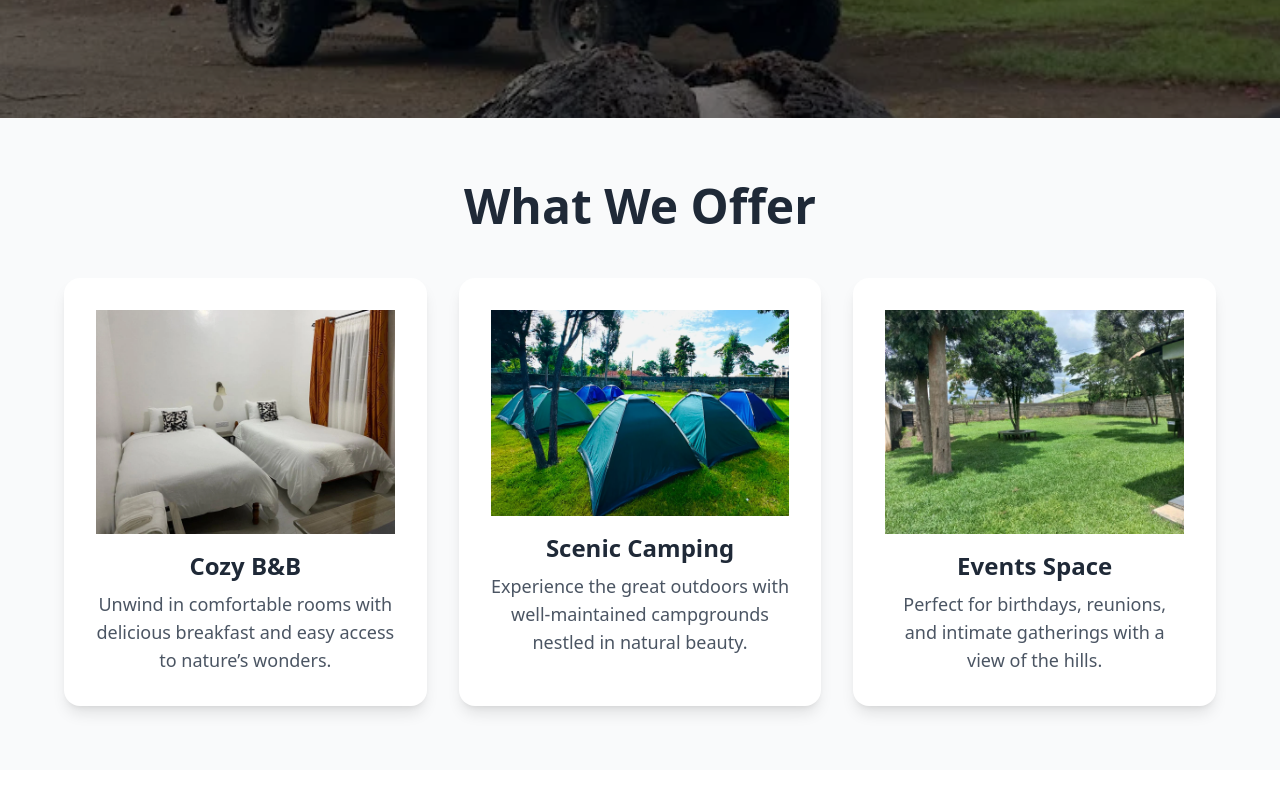
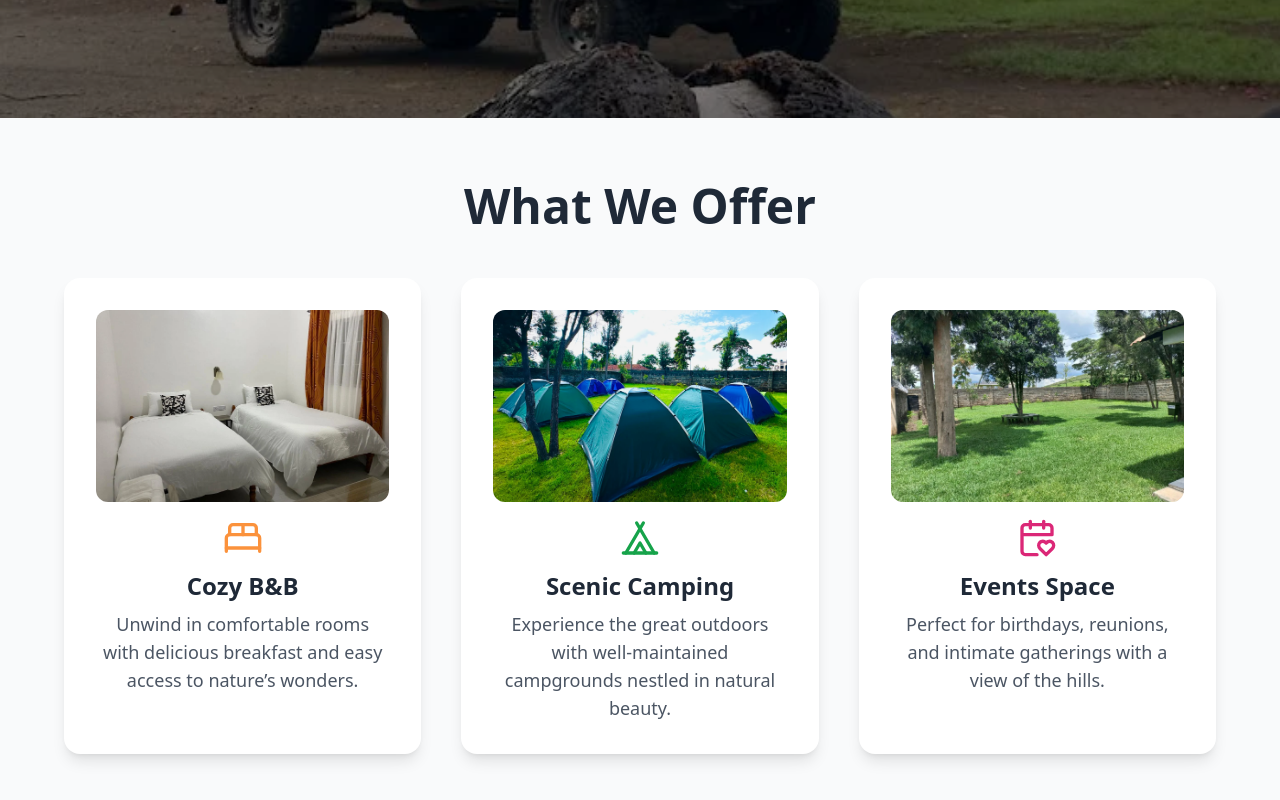
Before and after one commit to pacc-jean/bed-breakfast, a React (Vite) app in the folder frontend/: page / in a window 1280 px wide. Shown: the part 582-1382 px from the top of the page. Before the commit the page ends 1352 px from the top, so only its background shows below. Built offline with nearby package versions, Linux system fonts and the light colour scheme.

Commit message:
minor tweaks

```diff
--- a/frontend/package.json
+++ b/frontend/package.json
@@ -11,6 +11,8 @@
   },
   "dependencies": {
     "axios": "^1.9.0",
+    "framer-motion": "^12.15.0",
+    "lucide-react": "^0.511.0",
     "react": "^19.1.0",
     "react-dom": "^19.1.0",
     "react-router-dom": "^7.6.0",
--- a/frontend/src/components/Home/OverViewSection.jsx
+++ b/frontend/src/components/Home/OverViewSection.jsx
@@ -1,24 +1,28 @@
 import React from 'react';
+import { Tent, BedDouble, CalendarHeart } from 'lucide-react';
 
-import cozyIcon from '../../assets/overview/cozy-bnb.jpg';
-import campingIcon from '../../assets/overview/scenic-camping.jpg';
-import eventsIcon from '../../assets/overview/events-space.jpg';
+import cozyImage from '../../assets/overview/cozy-bnb.jpg';
+import campingImage from '../../assets/overview/scenic-camping.jpg';
+import eventsImage from '../../assets/overview/events-space.jpg';
 
 const features = [
   {
-    icon: cozyIcon,
+    icon: <BedDouble className="h-10 w-10 text-orange-400 mb-3" />,
+    image: cozyImage,
     title: 'Cozy B&B',
     description:
       'Unwind in comfortable rooms with delicious breakfast and easy access to nature’s wonders.',
   },
   {
-    icon: campingIcon,
+    icon: <Tent className="h-10 w-10 text-green-600 mb-3" />,
+    image: campingImage,
     title: 'Scenic Camping',
     description:
       'Experience the great outdoors with well-maintained campgrounds nestled in natural beauty.',
   },
   {
-    icon: eventsIcon,
+    icon: <CalendarHeart className="h-10 w-10 text-pink-600 mb-3" />,
+    image: eventsImage,
     title: 'Events Space',
     description:
       'Perfect for birthdays, reunions, and intimate gatherings with a view of the hills.',
@@ -33,20 +37,28 @@ const OverviewSection = () => (
       </h2>
     </div>
 
-    <div className="max-w-6xl mx-auto grid grid-cols-1 md:grid-cols-2 lg:grid-cols-3 gap-8">
-      {features.map(({ icon, title, description }) => (
+    <div className="max-w-6xl mx-auto grid grid-cols-1 md:grid-cols-2 lg:grid-cols-3 gap-10">
+      {features.map(({ icon, image, title, description }) => (
         <div
           key={title}
-          className="bg-white rounded-2xl shadow-lg p-8 flex flex-col items-center text-center"
+          className="bg-white rounded-2xl shadow-lg p-8 flex flex-col items-center text-center transition hover:shadow-2xl"
         >
+          {/* IMAGE */}
           <img
-            src={icon}
+            src={image}
             alt={title}
-            className="h-150px w-150px mb-4 object-contain"
+            className="w-full h-48 object-cover rounded-xl mb-4"
           />
+
+          {/* ICON */}
+          {icon}
+
+          {/* TITLE */}
           <h3 className="text-xl md:text-2xl font-semibold text-gray-800 mb-2">
             {title}
           </h3>
+
+          {/* DESCRIPTION */}
           <p className="text-base md:text-lg text-gray-600">
             {description}
           </p>
```
Also changed, not shown: 1 other file (tests, documents, lock files or other folders).
